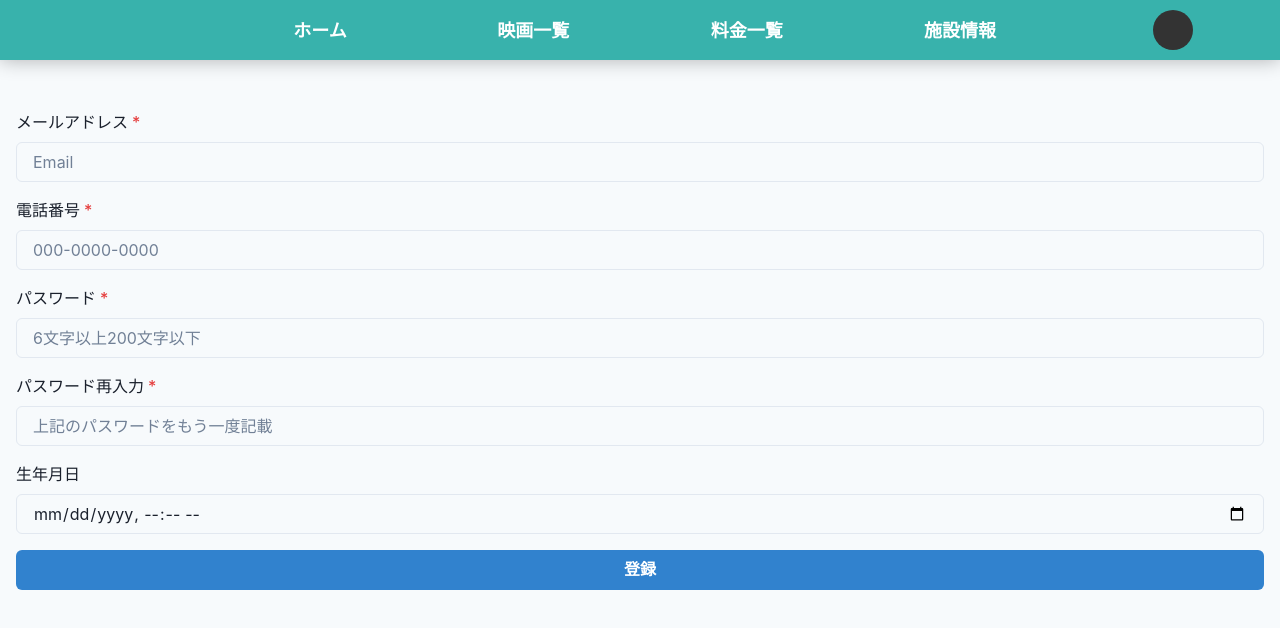
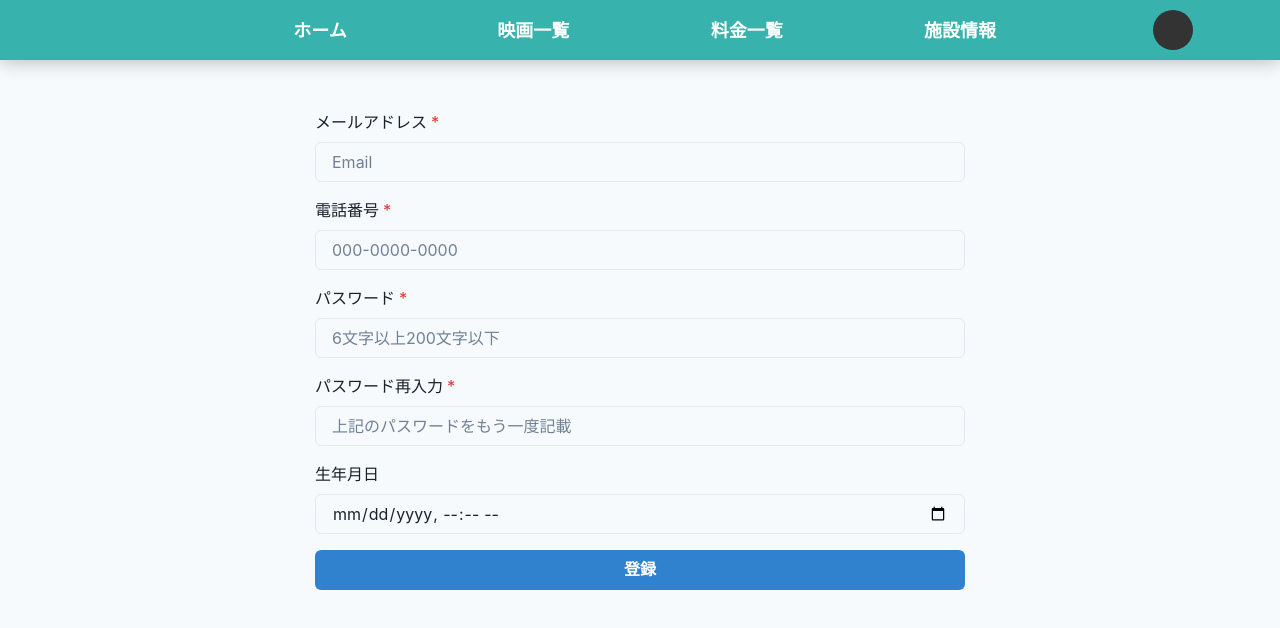
Before and after one commit to HALCinema1234/HALcinema_front, a Next.js app: page /signup in a window 1280 px wide. Shown: the top 628 px of the page. Built offline with nearby package versions, Linux system fonts and the light colour scheme.

Commit message:
IMPROVE: signup画面のフォーム幅短縮

```diff
--- a/src/pages/signup.tsx
+++ b/src/pages/signup.tsx
@@ -3,6 +3,7 @@ import { Header } from '@/components/ornagisms/Header';
 import { SHead } from '@/components/ornagisms/SHead';
 import {
     Button,
+    Flex,
     FormControl,
     FormLabel,
     Icon,
@@ -21,7 +22,8 @@ export default function signup() {
             <Header />
 
             <MainContainer>
-                <Stack spacing={4}>
+                <Flex direction='column' alignItems='center'>
+                    <Stack spacing={4} width={650}>
                         <FormControl isRequired>
                             <FormLabel>メールアドレス</FormLabel>
                             <InputGroup>
@@ -73,6 +75,7 @@ export default function signup() {
                             登録
                         </Button>
                     </Stack>
+                </Flex>
             </MainContainer>
         </>
     );
```
Lines whose indentation alone changed are shown as unchanged.
